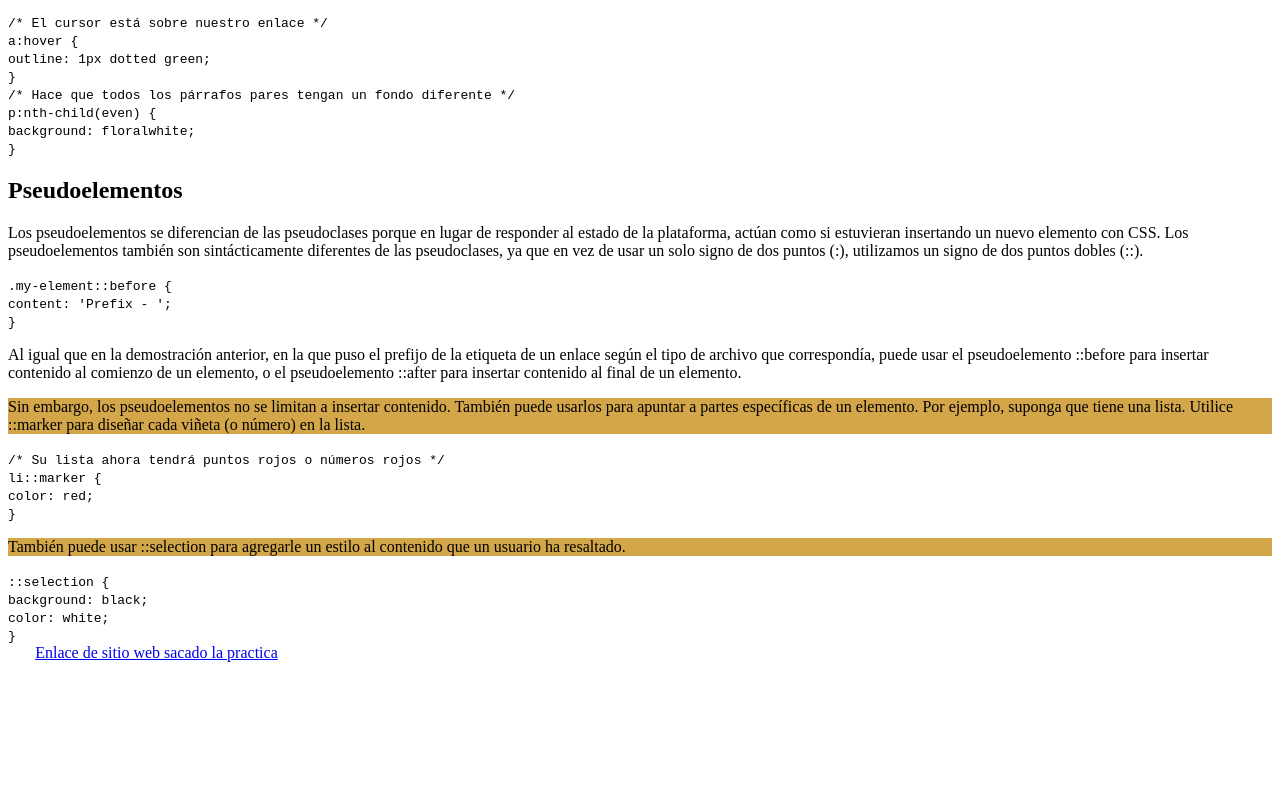
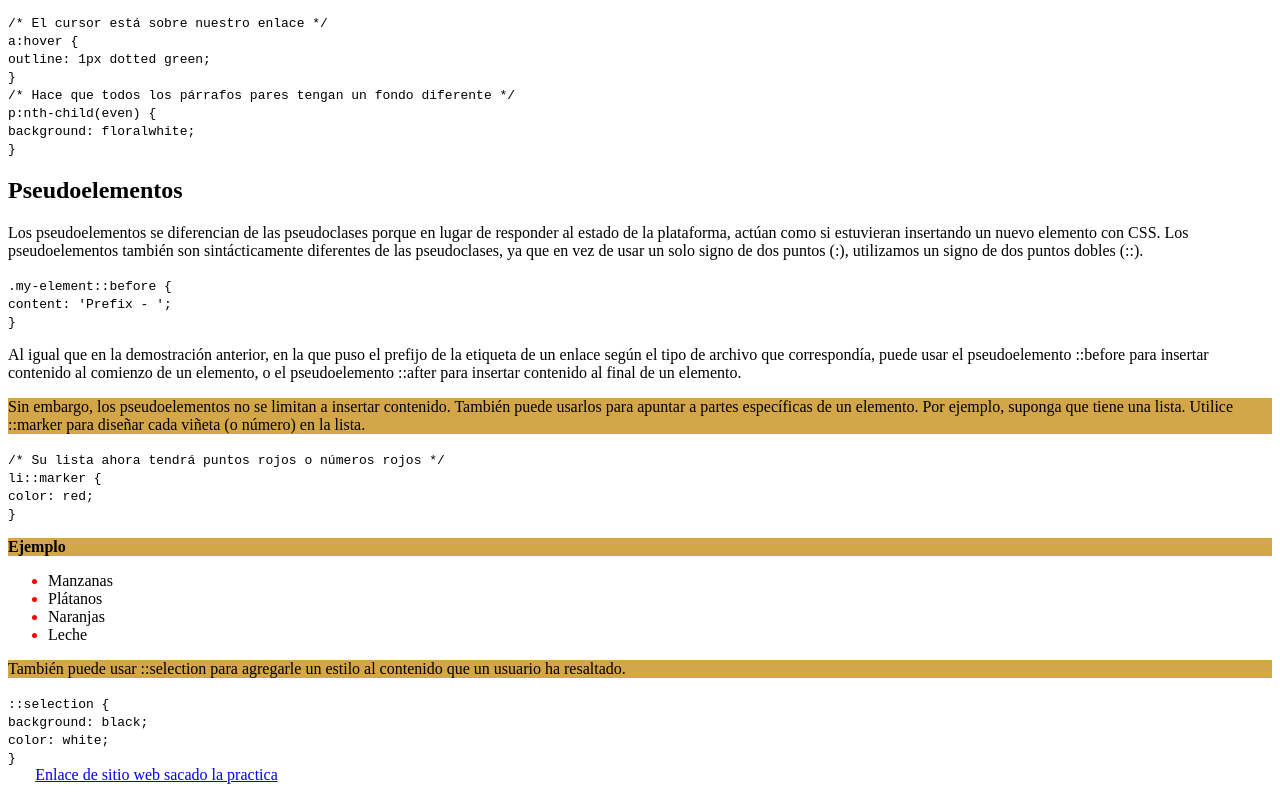
Before and after one commit to carlosjuanco/bellesa, a plain HTML site: page Selectores/index.html in a window 1280 px wide. Shown: the part 2397-3191 px from the top of the page. Before the commit the page ends 3069 px from the top, so only its background shows below. Drawn offline with Linux system fonts and the light colour scheme.

Commit message:
Comprendi mejor el concepto de pseudoclases pseodoelmentos

```diff
--- a/Selectores/index.html
+++ b/Selectores/index.html
@@ -210,6 +210,13 @@
         color: red; <br>
       } <br>
     </code>
+    <p><strong>Ejemplo</strong></p>
+    <ul>
+        <li>Manzanas</li>
+        <li>Plátanos</li>
+        <li>Naranjas</li>
+        <li>Leche</li>
+    </ul>
     <p>
       También puede usar ::selection para agregarle un estilo al contenido que un usuario ha resaltado.
     </p>
--- a/Selectores/style.css
+++ b/Selectores/style.css
@@ -31,3 +31,6 @@ p:nth-child(even) {
   background: black;
   color: white;
 }
+li::marker {
+ color: red;
+}
```
